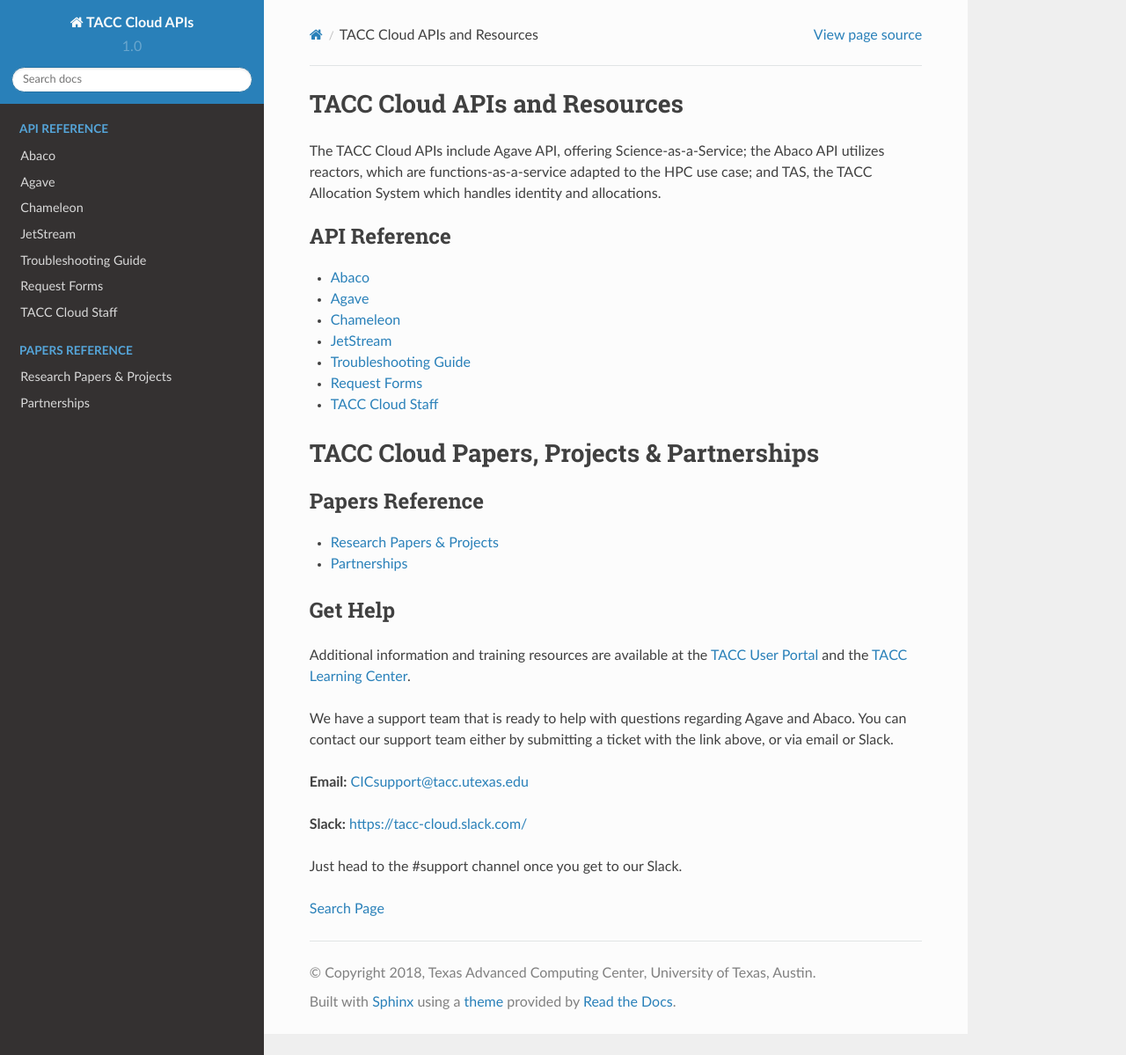
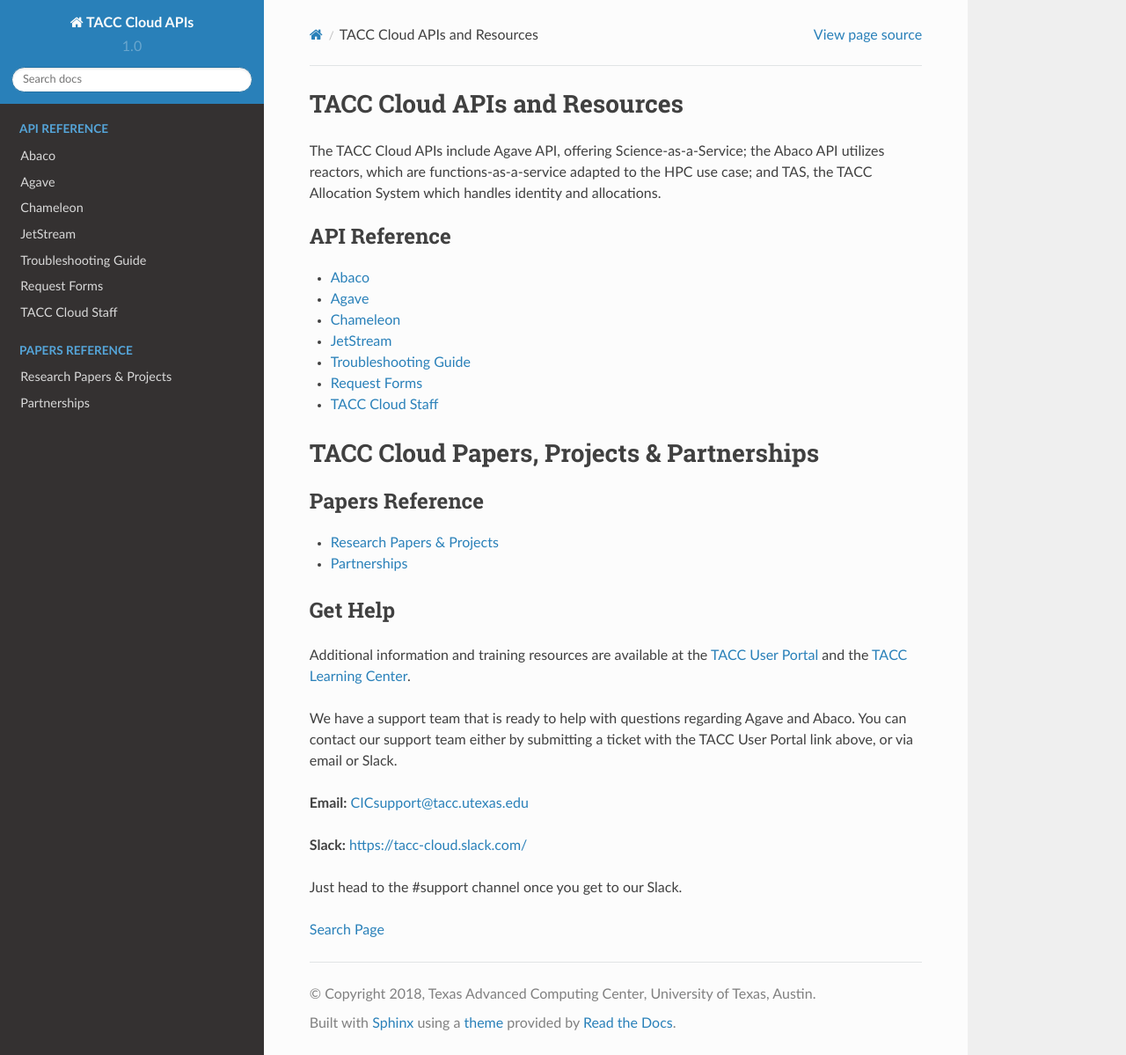
Before and after one commit to TACC-Cloud/tacc-cloud-docs, a Sphinx documentation site: the page built from docs/index.rst, in a window 1280 px wide and 1199 px high. Shown: the whole window at 88% size. Built offline with Sphinx 7.4.7 and the Read the Docs theme 2.0.0, drawn with Linux system fonts in a browser that asks for light colours.

Commit message:
Update index.rst

```diff
--- a/docs/index.rst
+++ b/docs/index.rst
@@ -39,7 +39,7 @@
 
 Additional information and training resources are available at the `TACC User Portal <https://portal.tacc.utexas.edu/>`_ and the `TACC Learning Center <https://learn.tacc.utexas.edu/>`_.
 
-We have a support team that is ready to help with questions regarding Agave and Abaco. You can contact our support team either by submitting a ticket with the link above, or via email or Slack.
+We have a support team that is ready to help with questions regarding Agave and Abaco. You can contact our support team either by submitting a ticket with the TACC User Portal link above, or via email or Slack.
 
 **Email:** CICsupport@tacc.utexas.edu
 
```
